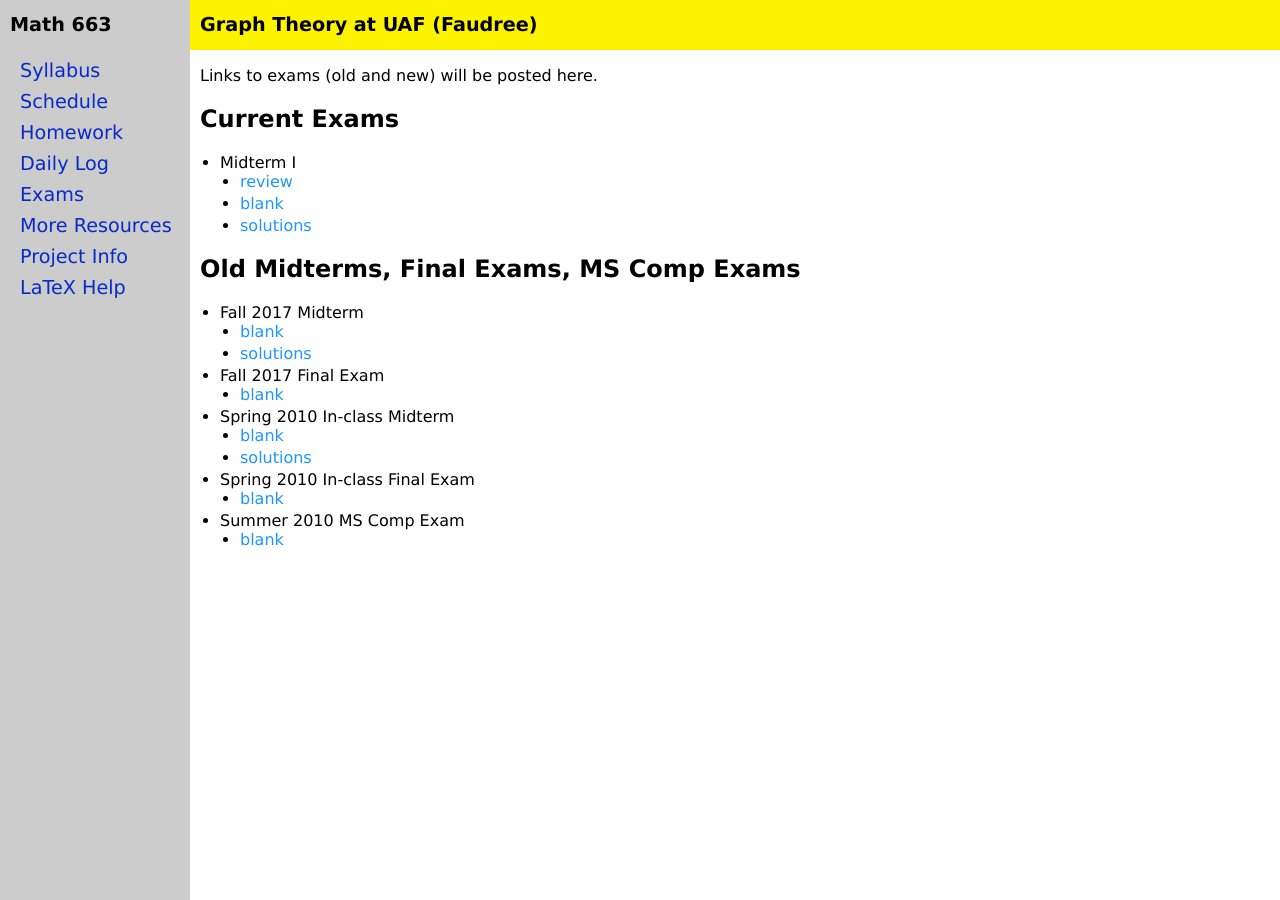
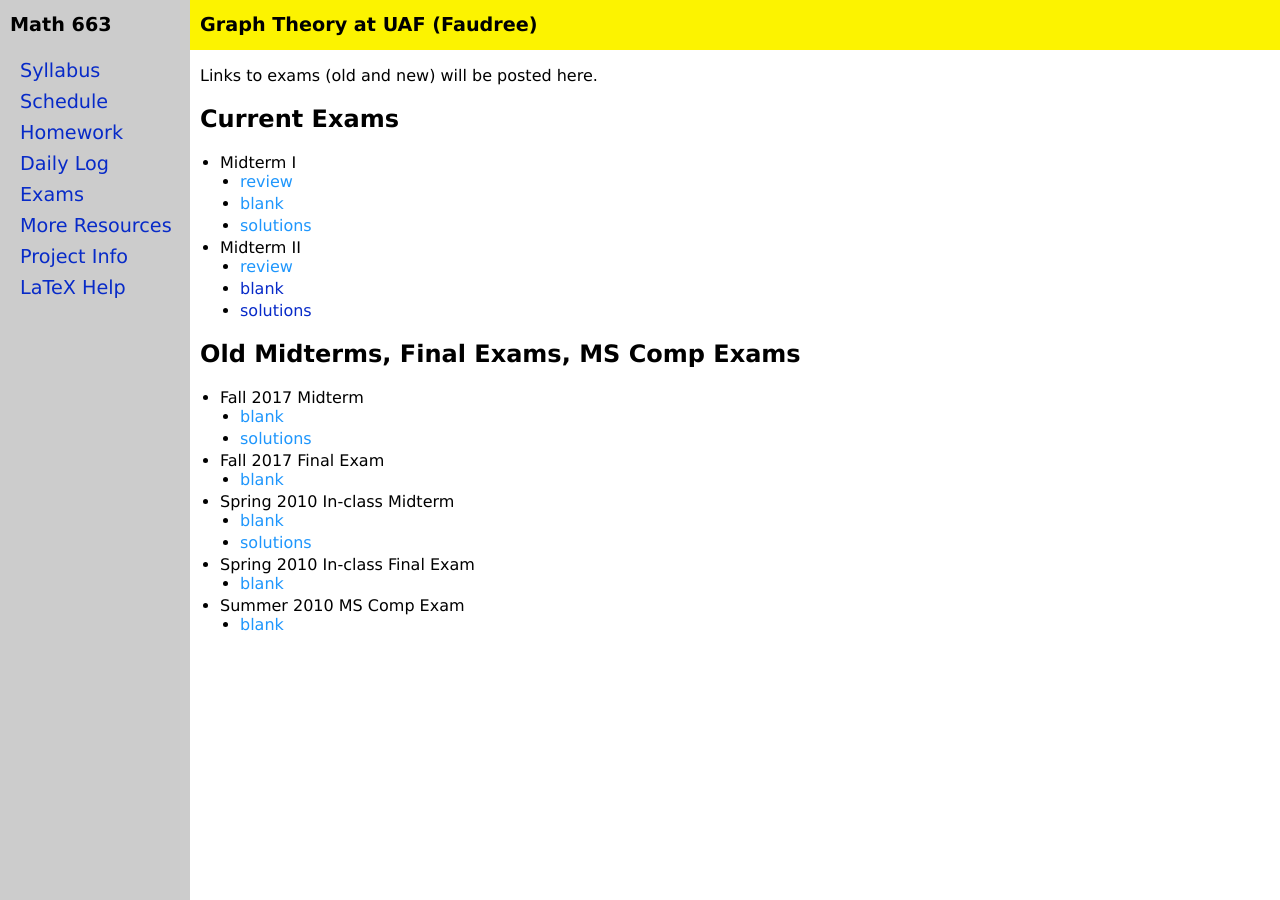
Before and after one commit to jrfaudree/GradGT, a Jekyll site: the page built from exam-page.md, in a window 1280 px wide. Built offline with Jekyll 4.4.1, drawn with Linux system fonts in a browser that asks for light colours.

Commit message:
Update exam-page.md

```diff
--- a/exam-page.md
+++ b/exam-page.md
@@ -11,6 +11,11 @@ Links to exams (old and new) will be posted here.
   - [review](assets/tests/M663f23_M1-review.pdf)
   - [blank](assets/tests/M663f23_M1.pdf)
   - [solutions](assets/tests/M663f23_M1-s.pdf)
+
+- Midterm II
+  - [review](assets/tests/M663f23_M2-review.pdf)
+  - [blank]()
+  - [solutions]()
 
 ## Old Midterms, Final Exams, MS Comp Exams
 
```
